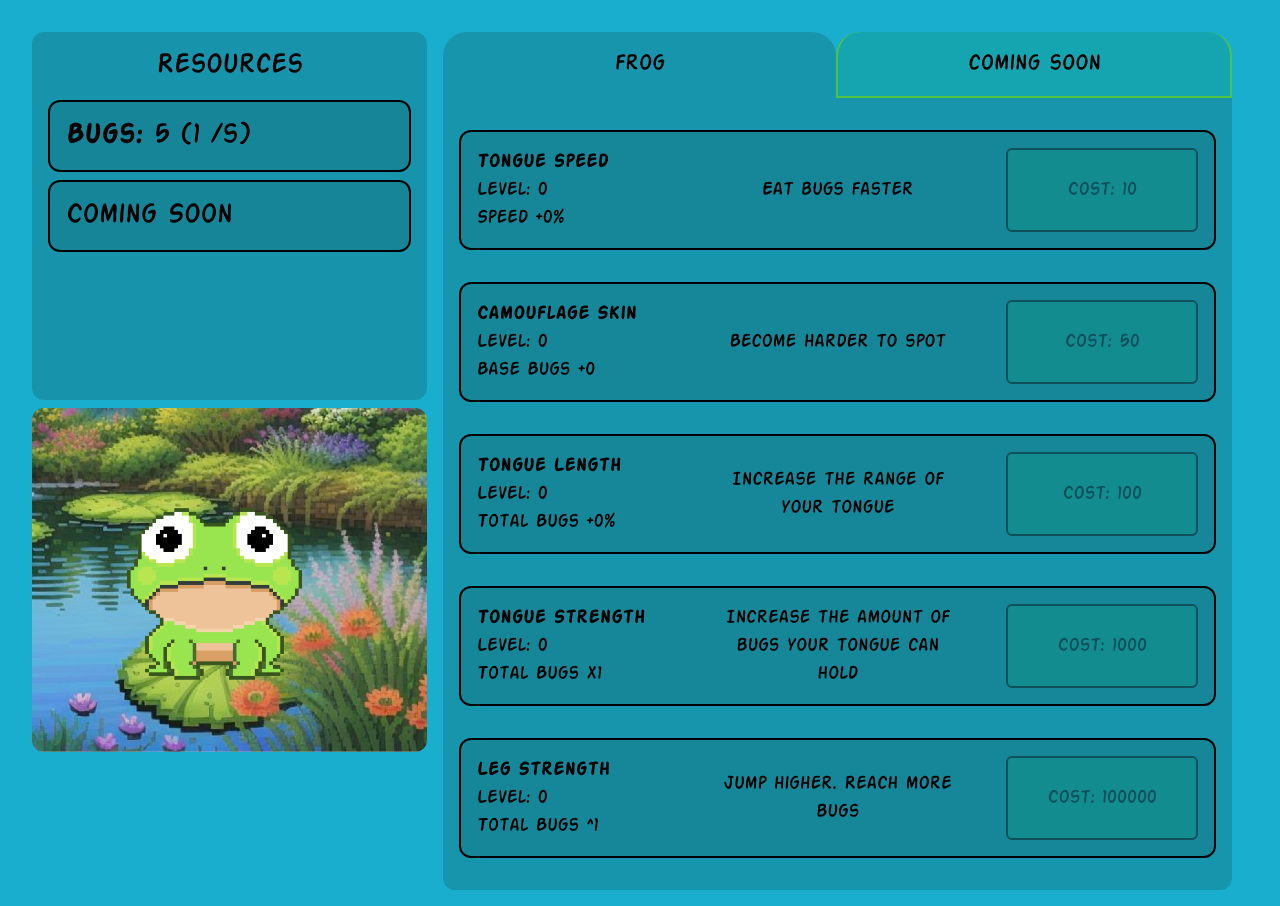
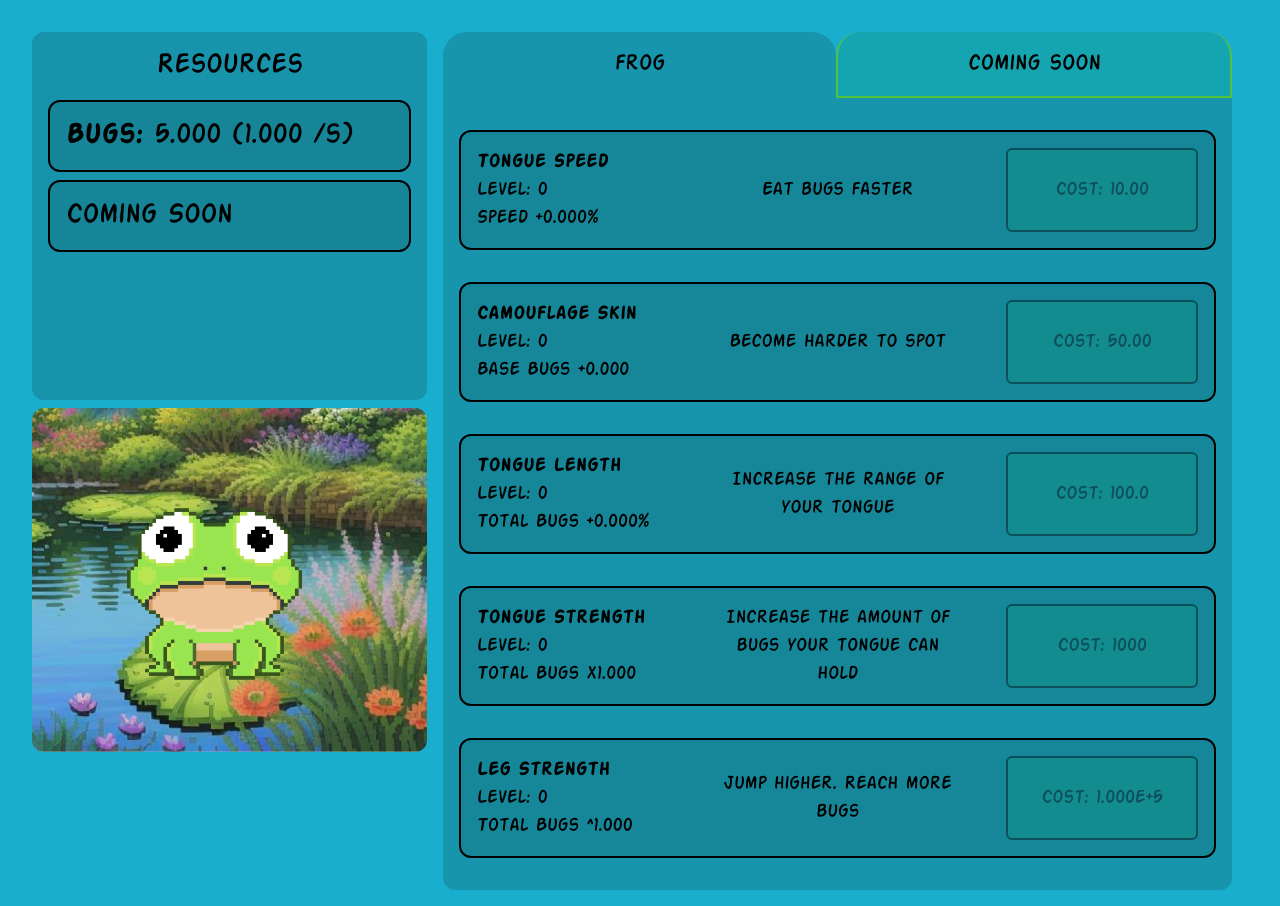
Before and after one commit to rayafarhadi/Frog-Incremental, a Next.js app: page / in a window 1280 px wide. Built offline with nearby package versions, Linux system fonts and the light colour scheme.

Commit message:
updated more values to Decimals

```diff
--- a/app/components/UI/Counter.tsx
+++ b/app/components/UI/Counter.tsx
@@ -20,10 +20,11 @@ const Counter = (props: propsType) => {
     <div className="py-2">
       <Card>
         <span className="font-actionbold">{props.title}:</span>{" "}
-        {props.value.toString()} {"("}
+        {props.value.toPrecision(4).toString()} {"("}
         {props.increaseValue
           .times(new Decimal(1000).div(props.tickrate))
           .round()
+          .toPrecision(4)
           .toString()}{" "}
         {"/s)"}
       </Card>
--- a/app/components/Upgrades/UpgradeItem.tsx
+++ b/app/components/Upgrades/UpgradeItem.tsx
@@ -11,7 +11,7 @@ type propsType = {
   effectValueSuffix: string;
   effectValue: (l: number) => Decimal;
   effect: (x: Decimal, l: number) => Decimal;
-  baseCost: number;
+  baseCost: Decimal;
   costScaling: number;
   level: number;
   setLevel: (id: string) => void;
@@ -20,9 +20,9 @@ type propsType = {
 const UpgradeItem = (props: propsType) => {
   const { bugs, setBugs } = useGlobalContext();
 
-  let cost = Math.floor(
-    props.baseCost * Math.pow(props.costScaling, props.level)
-  );
+  let cost = props.baseCost
+    .times(Math.pow(props.costScaling, props.level))
+    .floor();
 
   return (
     <div className="py-4">
@@ -33,7 +33,7 @@ const UpgradeItem = (props: propsType) => {
             <div>Level: {props.level}</div>
             <div>
               {props.effectValuePrefix}
-              {props.effectValue(props.level).toString()}
+              {props.effectValue(props.level).toPrecision(4).toString()}
               {props.effectValueSuffix}
             </div>
           </div>
@@ -46,7 +46,7 @@ const UpgradeItem = (props: propsType) => {
               disabled={bugs.comparedTo(cost) == -1}
               className="border-2 rounded-md w-48 border-black bg-button-primary disabled:opacity-40"
             >
-              Cost: {cost}
+              Cost: {cost.toPrecision(4).toString()}
             </button>
           </div>
         </div>
--- a/app/components/Upgrades/UpgradeList.tsx
+++ b/app/components/Upgrades/UpgradeList.tsx
@@ -10,7 +10,7 @@ type upgradeType = {
   effectValuePrefix: string;
   effectValueSuffix: string;
   effectValue: (l: number) => Decimal;
-  baseCost: number;
+  baseCost: Decimal;
   costScaling: number;
   level: number;
   effect: (x: Decimal, l: number) => Decimal;
--- a/app/page.tsx
+++ b/app/page.tsx
@@ -21,6 +21,7 @@ type saveType = {
   };
 };
 
+Decimal.set({ toExpPos: 9 });
 const DEFAULT_TICK_RATE = new Decimal(1000);
 const DEFAULT_INCREASE_VALUE = new Decimal(1);
 
@@ -32,7 +33,7 @@ const UPGRADES = {
     effectValue: (l: number) => new Decimal(100 * l),
     effectValuePrefix: "Speed +",
     effectValueSuffix: "%",
-    baseCost: 10,
+    baseCost: new Decimal(10),
     costScaling: 2,
     level: 0,
     effect: (x: Decimal, l: number) => x.div(1 + 1 * l),
@@ -44,7 +45,7 @@ const UPGRADES = {
     effectValue: (l: number) => new Decimal(l),
     effectValuePrefix: "Base Bugs +",
     effectValueSuffix: "",
-    baseCost: 50,
+    baseCost: new Decimal(50),
     costScaling: 3,
     level: 0,
     effect: (x: Decimal, l: number) => x.plus(l),
@@ -56,7 +57,7 @@ const UPGRADES = {
     effectValue: (l: number) => new Decimal(50 * l),
     effectValuePrefix: "Total Bugs +",
     effectValueSuffix: "%",
-    baseCost: 100,
+    baseCost: new Decimal(100),
     costScaling: 1.5,
     level: 0,
     effect: (x: Decimal, l: number) => x.times(1 + 0.5 * l),
@@ -68,7 +69,7 @@ const UPGRADES = {
     effectValue: (l: number) => new Decimal(Math.pow(2, l)),
     effectValuePrefix: "Total Bugs x",
     effectValueSuffix: "",
-    baseCost: 1000,
+    baseCost: new Decimal(1000),
     costScaling: 5,
     level: 0,
     effect: (x: Decimal, l: number) => x.times(Math.pow(2, l)),
@@ -80,7 +81,7 @@ const UPGRADES = {
     effectValue: (l: number) => new Decimal(1 + 0.1 * l),
     effectValuePrefix: "Total Bugs ^",
     effectValueSuffix: "",
-    baseCost: 100000,
+    baseCost: new Decimal(100000),
     costScaling: 10,
     level: 0,
     effect: (x: Decimal, l: number) => x.pow(1 + 0.1 * l),
@@ -110,7 +111,7 @@ export default function Home() {
     Object.values(newUpgrades).forEach((u) => {
       if (u.key === id) {
         setBugs(
-          bugs.minus(Math.floor(u.baseCost * Math.pow(u.costScaling, u.level)))
+          bugs.minus(u.baseCost.times(Math.pow(u.costScaling, u.level)).floor())
         );
         u.level++;
       }
```
